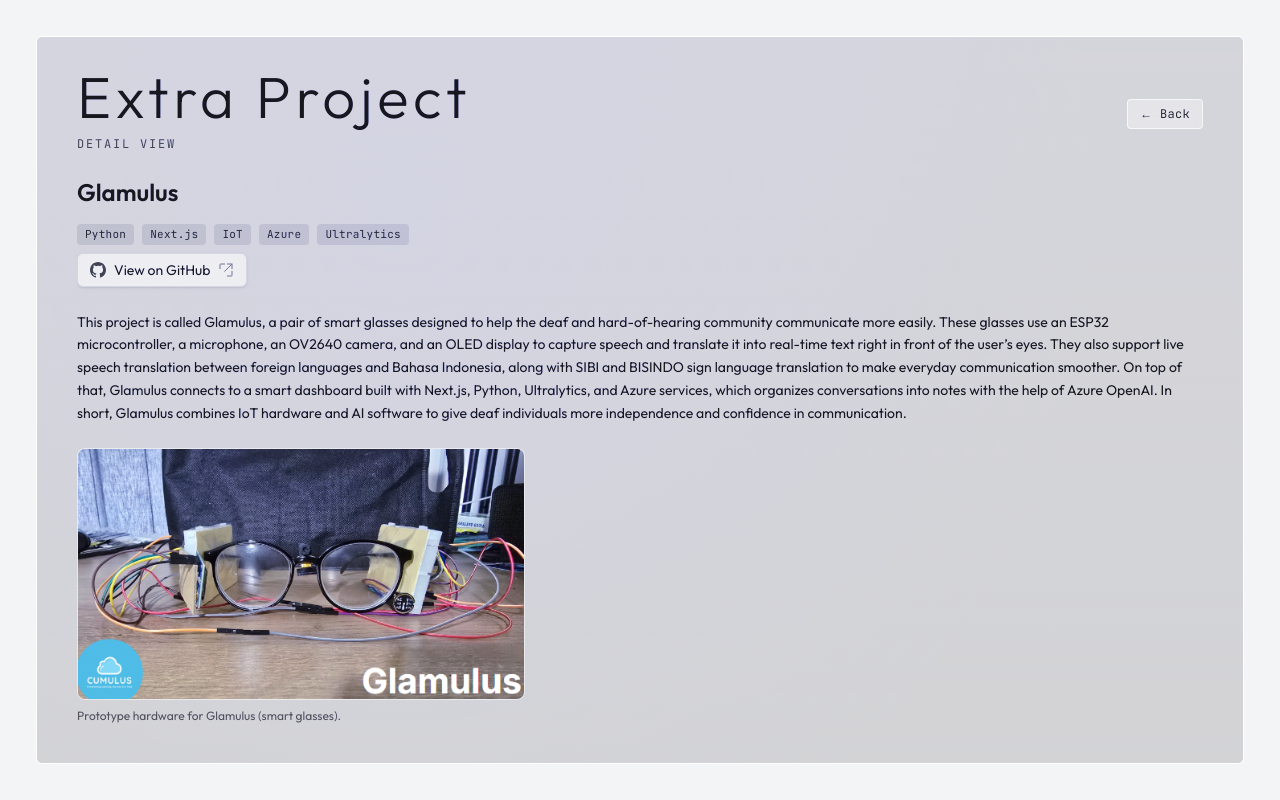
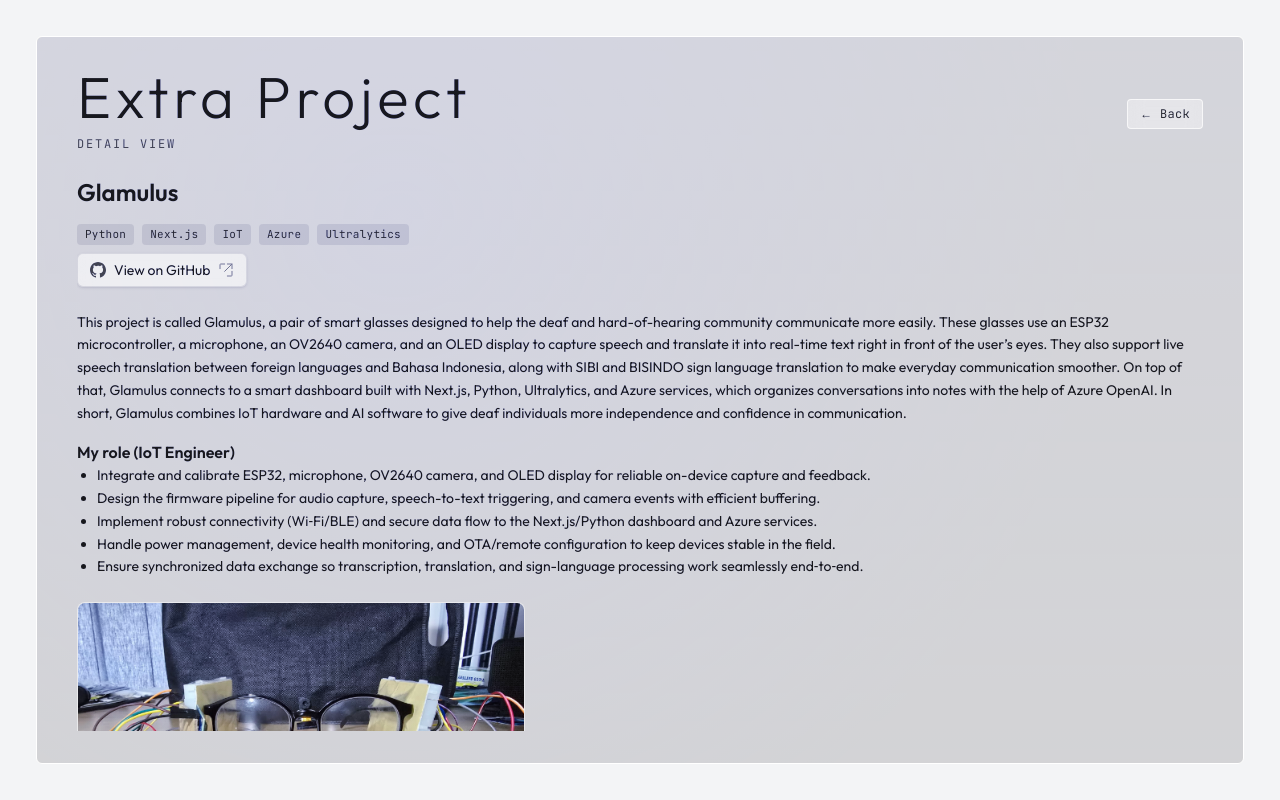
Before and after one commit to Jasonnn13/portfolio, a Next.js app: page /extra/glamulus in a window 1280 px wide. Built offline with nearby package versions, Linux system fonts and the light colour scheme.

Commit message:
feat: add role description and responsibilities for IoT Engineer in Glamulus project

```diff
--- a/src/app/extra/glamulus/page.tsx
+++ b/src/app/extra/glamulus/page.tsx
@@ -42,6 +42,14 @@
         <p>
           This project is called Glamulus, a pair of smart glasses designed to help the deaf and hard-of-hearing community communicate more easily. These glasses use an ESP32 microcontroller, a microphone, an OV2640 camera, and an OLED display to capture speech and translate it into real-time text right in front of the user’s eyes. They also support live speech translation between foreign languages and Bahasa Indonesia, along with SIBI and BISINDO sign language translation to make everyday communication smoother. On top of that, Glamulus connects to a smart dashboard built with Next.js, Python, Ultralytics, and Azure services, which organizes conversations into notes with the help of Azure OpenAI. In short, Glamulus combines IoT hardware and AI software to give deaf individuals more independence and confidence in communication.
         </p>
+        <h3 className="text-base font-semibold mt-4">My role (IoT Engineer)</h3>
+        <ul className="list-disc pl-5">
+          <li>Integrate and calibrate ESP32, microphone, OV2640 camera, and OLED display for reliable on-device capture and feedback.</li>
+          <li>Design the firmware pipeline for audio capture, speech-to-text triggering, and camera events with efficient buffering.</li>
+          <li>Implement robust connectivity (Wi‑Fi/BLE) and secure data flow to the Next.js/Python dashboard and Azure services.</li>
+          <li>Handle power management, device health monitoring, and OTA/remote configuration to keep devices stable in the field.</li>
+          <li>Ensure synchronized data exchange so transcription, translation, and sign-language processing work seamlessly end‑to‑end.</li>
+        </ul>
       </section>
       <figure>
         <div className="relative w-full max-w-md aspect-video overflow-hidden rounded-lg border border-white/40 dark:border-white/20 bg-neutral-200/40 dark:bg-neutral-700/30">
```
